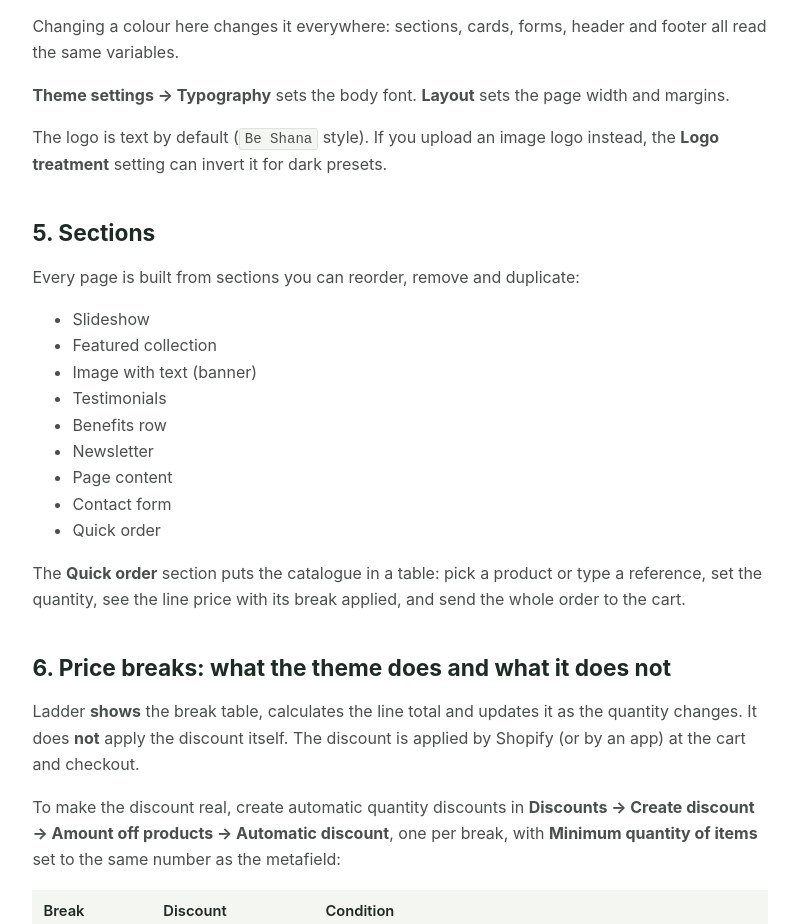
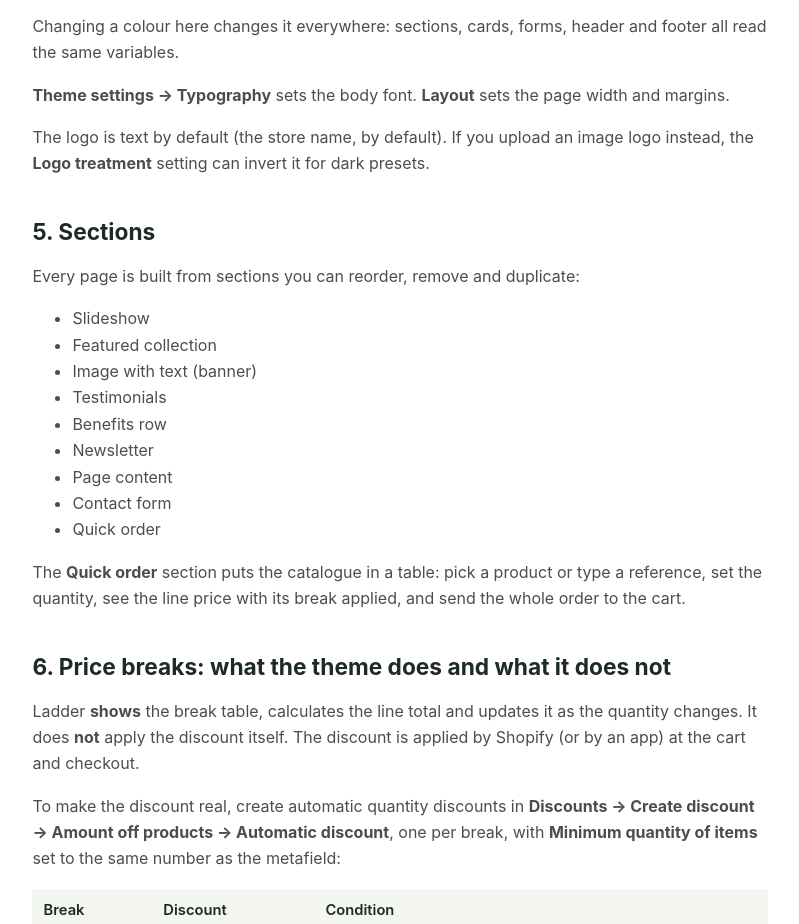
Before and after one commit to farowp/ladder-theme-docs, a plain HTML site: page index.html in a window 1280 px wide. Shown: the part 2084-3008 px from the top of the page, without its empty margins (240-1039 px from the left). Drawn offline with Linux system fonts and the light colour scheme.

Commit message:
Documentación: fuera la referencia a la marca de la demo

```diff
--- a/index.html
+++ b/index.html
@@ -143,7 +143,7 @@ on ink, and the logo treatment.</p>
 <p>Changing a colour here changes it everywhere: sections, cards, forms, header and footer all read the same
 variables.</p>
 <p><strong>Theme settings → Typography</strong> sets the body font. <strong>Layout</strong> sets the page width and margins.</p>
-<p>The logo is text by default (<code>Be Shana</code> style). If you upload an image logo instead, the <strong>Logo treatment</strong> setting
+<p>The logo is text by default (the store name, by default). If you upload an image logo instead, the <strong>Logo treatment</strong> setting
 can invert it for dark presets.</p>
 <h2 id="5-sections">5. Sections</h2>
 <p>Every page is built from sections you can reorder, remove and duplicate:</p>
```
